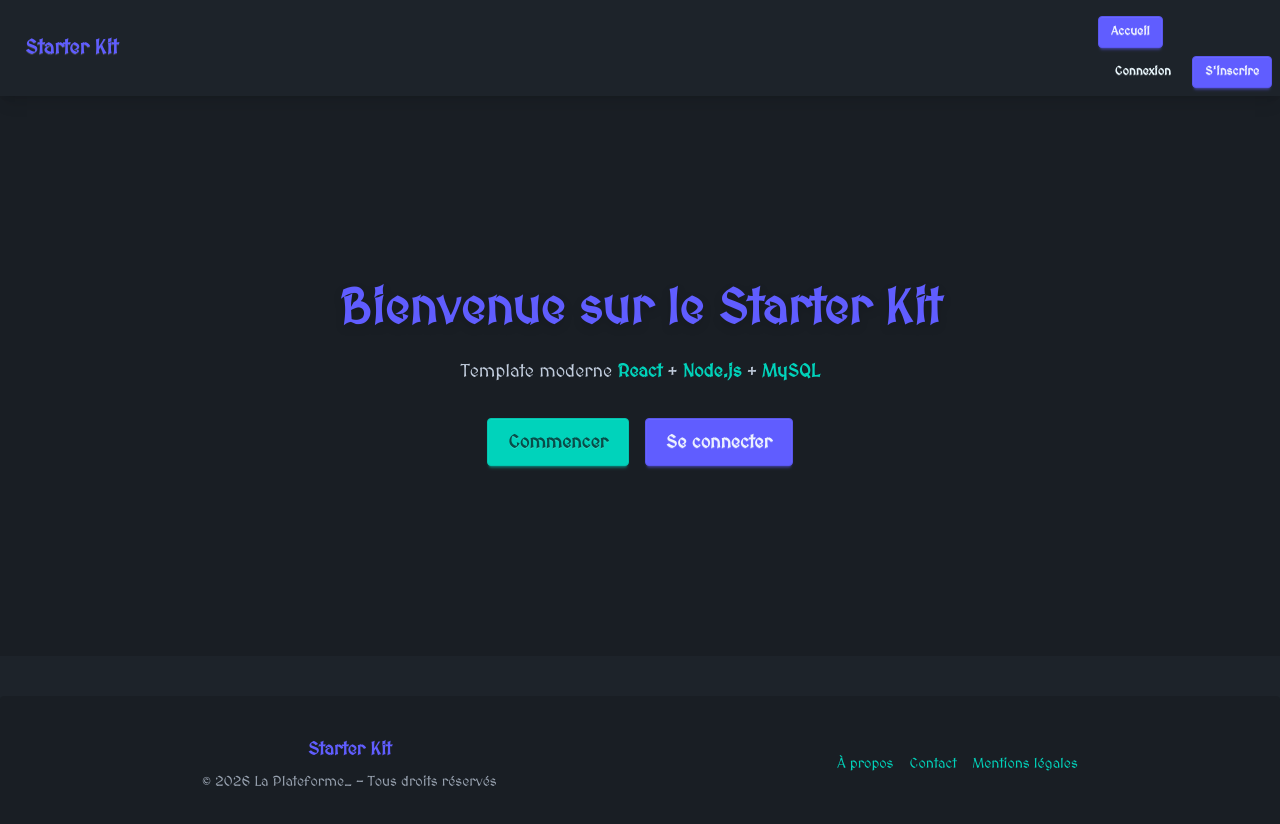
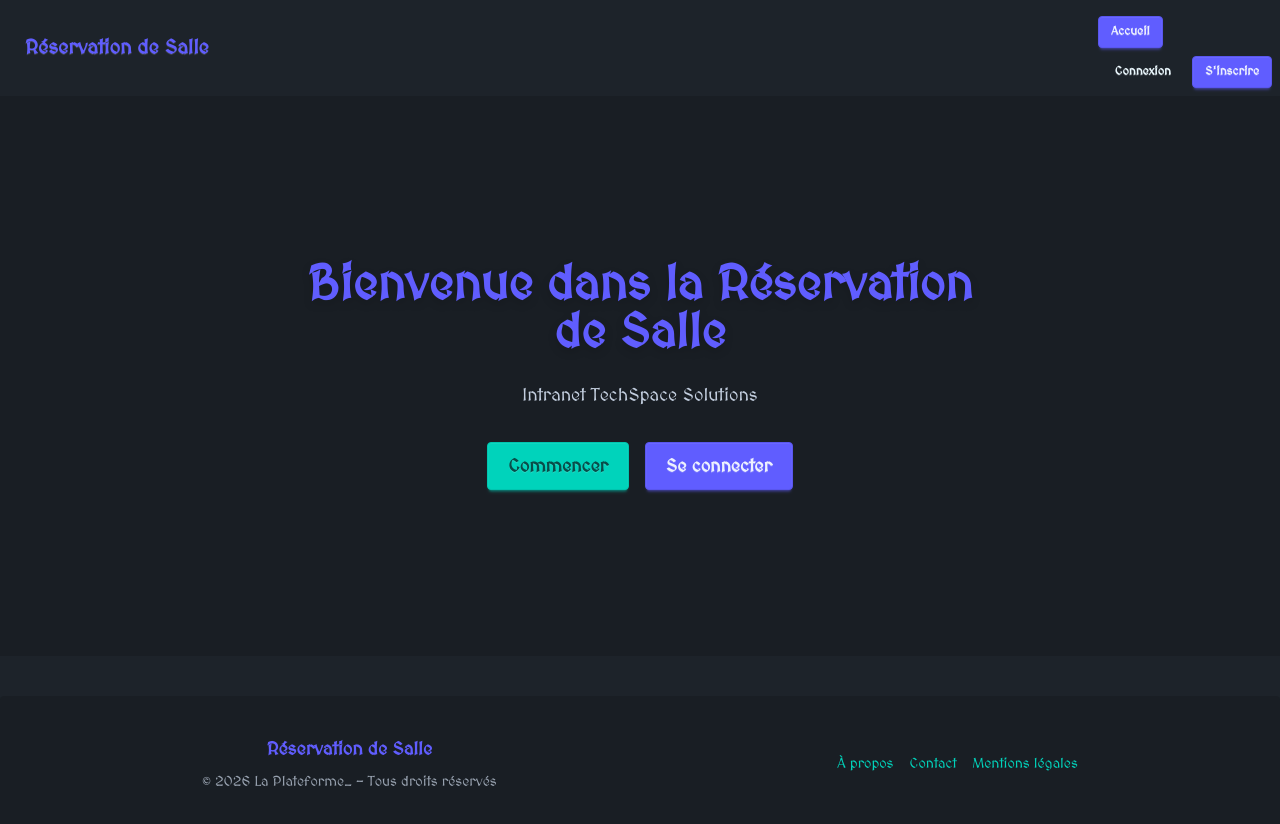
Before and after one commit to sylvain-malbon/reservation-de-salle, a React (Vite) app in the folder frontend/: page / in a window 1280 px wide. Shown: the top 824 px of the page. Built offline with nearby package versions, Linux system fonts and the light colour scheme; a web font is replaced by a local one.

Commit message:
Refonte UI : adaptation branding Réservation de Salle, traduction Dashboard, corrections visuelles et textes d’accueil

```diff
--- a/frontend/src/components/Footer.jsx
+++ b/frontend/src/components/Footer.jsx
@@ -4,7 +4,7 @@ function Footer() {
     <footer className="footer footer-center p-10 bg-base-200 text-base-content rounded mt-10">
       <aside>
         <p className="font-bold text-lg font-fantasy text-primary">
-          Starter Kit
+          Réservation de Salle
         </p>
         <p className="text-base-content/60">
           © {new Date().getFullYear()} La Plateforme_ - Tous droits réservés
--- a/frontend/src/components/Header.jsx
+++ b/frontend/src/components/Header.jsx
@@ -11,13 +11,13 @@ function Header() {
   };
 
   return (
-    <header className="navbar bg-base-100 shadow-lg">
+    <header className="navbar bg-base-100">
       <div className="flex-1">
         <Link
           className="btn btn-ghost text-xl font-fantasy text-primary"
           to="/"
         >
-          Starter Kit
+          Réservation de Salle
         </Link>
       </div>
       <div className="flex-none">
@@ -40,7 +40,7 @@ function Header() {
                   isActive ? "btn btn-sm btn-primary" : "btn btn-sm btn-ghost"
                 }
               >
-                Dashboard
+                Tableau de bord
               </NavLink>
             </li>
           )}
@@ -52,13 +52,13 @@ function Header() {
                 tabIndex={0}
                 className="btn btn-ghost btn-circle avatar placeholder"
               >
-                <div className="bg-primary text-primary-content rounded-full w-10">
+                <div className="bg-primary text-primary-content rounded-full w-10 flex items-center justify-center">
                   <span className="text-lg">{user?.firstname?.[0]}</span>
                 </div>
               </label>
               <ul
                 tabIndex={0}
-                className="mt-3 z-[1] p-2 shadow menu menu-sm dropdown-content bg-base-100 rounded-box w-52"
+                className="mt-3 z-[1] p-2 menu menu-sm dropdown-content bg-base-100 rounded-box w-52"
               >
                 <li className="menu-title">
                   <span>
--- a/frontend/src/pages/Dashboard.jsx
+++ b/frontend/src/pages/Dashboard.jsx
@@ -6,7 +6,7 @@ function Dashboard() {
   return (
     <div className="container mx-auto px-4 py-8">
       <div className="max-w-4xl mx-auto">
-        <div className="card bg-base-100 shadow-xl">
+        <div className="card bg-base-100">
           <div className="card-body">
             <h1 className="card-title text-3xl font-bold text-primary font-fantasy mb-4">
               Bienvenue {user?.firstname} !
--- a/frontend/src/pages/Home.jsx
+++ b/frontend/src/pages/Home.jsx
@@ -9,18 +9,15 @@ function Home() {
       <div className="hero-content text-center">
         <div className="max-w-2xl">
           <h1 className="text-5xl font-bold mb-6 font-fantasy text-primary drop-shadow-lg">
-            Bienvenue sur le Starter Kit
+            Bienvenue dans la Réservation de Salle
           </h1>
           <p className="text-lg mb-8 text-base-content/80">
-            Template moderne{" "}
-            <span className="font-semibold text-accent">React</span> +{" "}
-            <span className="font-semibold text-accent">Node.js</span> +{" "}
-            <span className="font-semibold text-accent">MySQL</span>
+            Intranet TechSpace Solutions
           </p>
           <div className="flex gap-4 justify-center flex-wrap">
             {isAuthenticated ? (
               <Link to="/dashboard" className="btn btn-primary btn-lg">
-                Accéder au Dashboard
+                Accéder au Tableau de bord
               </Link>
             ) : (
               <>
--- a/frontend/src/pages/Login.jsx
+++ b/frontend/src/pages/Login.jsx
@@ -29,7 +29,7 @@ function Login() {
 
   return (
     <div className="flex flex-col items-center justify-center min-h-[70vh] px-4">
-      <div className="w-full max-w-md bg-base-200 rounded-xl shadow-lg p-8">
+      <div className="w-full max-w-md bg-base-200 rounded-xl p-8">
         <Link
           to="/"
           className="btn btn-ghost btn-sm mb-4 flex items-center gap-2 w-fit"
--- a/frontend/src/pages/Register.jsx
+++ b/frontend/src/pages/Register.jsx
@@ -50,7 +50,7 @@ function Register() {
   };
   return (
     <div className="flex flex-col items-center justify-center min-h-[70vh] px-4">
-      <div className="w-full max-w-md bg-base-200 rounded-xl shadow-lg p-8">
+      <div className="w-full max-w-md bg-base-200 rounded-xl p-8">
         <Link
           to="/"
           className="btn btn-ghost btn-sm mb-4 flex items-center gap-2 w-fit"
```
Also changed, not shown: 1 other file (tests, documents, lock files or other folders).
